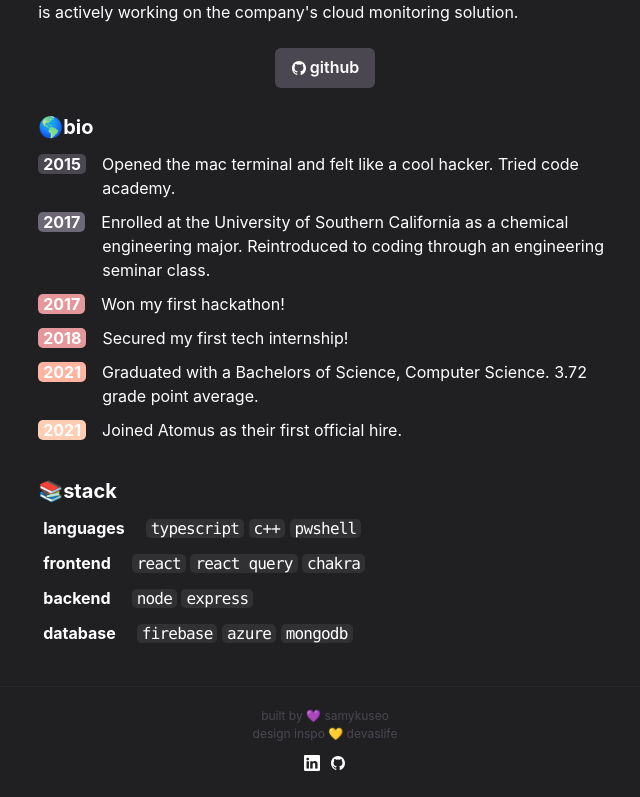
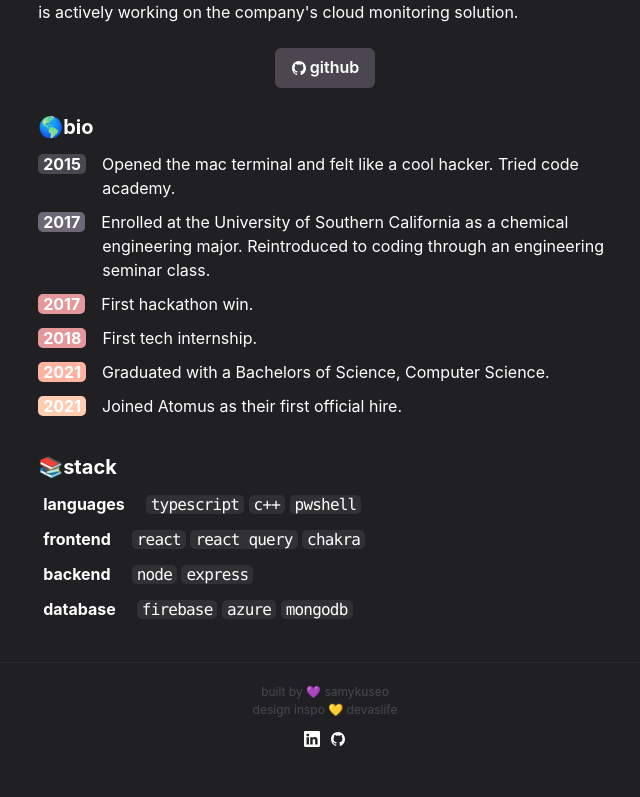
Before and after one commit to samkyuseo/samkyuseo.com, a React (Create React App) app: page / in a window 1280 px wide. Shown: the part 704-1501 px from the top of the page, without its empty margins (315-955 px from the left). After the commit the page ends 1477 px from the top, so only its background shows below. Built offline with nearby package versions, Linux system fonts and the light colour scheme; a web font is replaced by a local one.

Commit message:
make bio less vain

```diff
--- a/src/pages/About.tsx
+++ b/src/pages/About.tsx
@@ -99,16 +99,14 @@ const About = () => {
             seminar class.
           </BioSection>
           <BioSection>
-            <BioYear bg="quaternary">2017</BioYear>Won my first hackathon!
+            <BioYear bg="quaternary">2017</BioYear>First hackathon win.
           </BioSection>
           <BioSection>
-            <BioYear bg="tertiary">2018</BioYear>Secured my first tech
-            internship!
+            <BioYear bg="tertiary">2018</BioYear>First tech internship.
           </BioSection>
           <BioSection>
             <BioYear bg="secondary">2021</BioYear>
-            Graduated with a Bachelors of Science, Computer Science. 3.72 grade
-            point average.
+            Graduated with a Bachelors of Science, Computer Science.
           </BioSection>
           <BioSection>
             <BioYear bg="primary">2021</BioYear>
```
